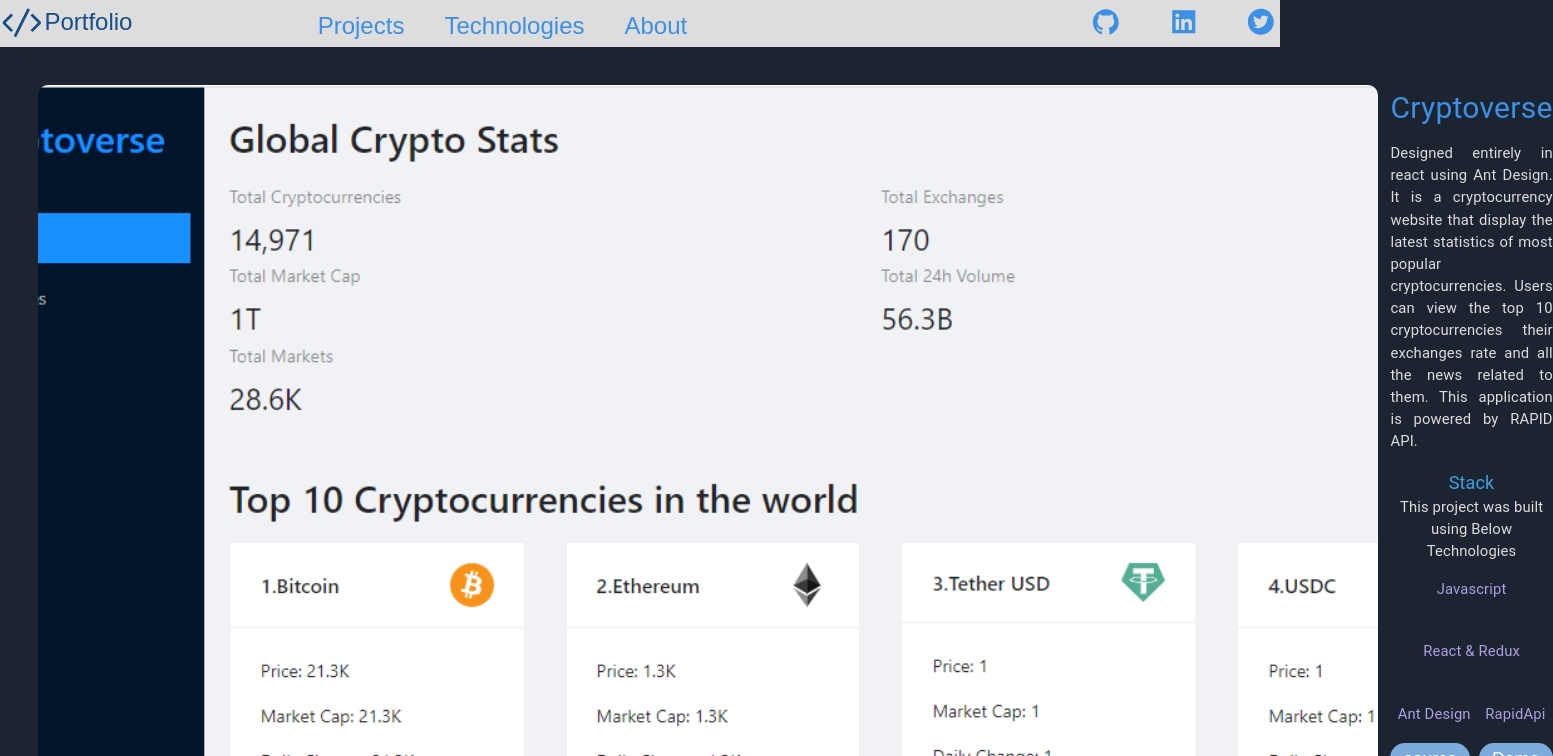
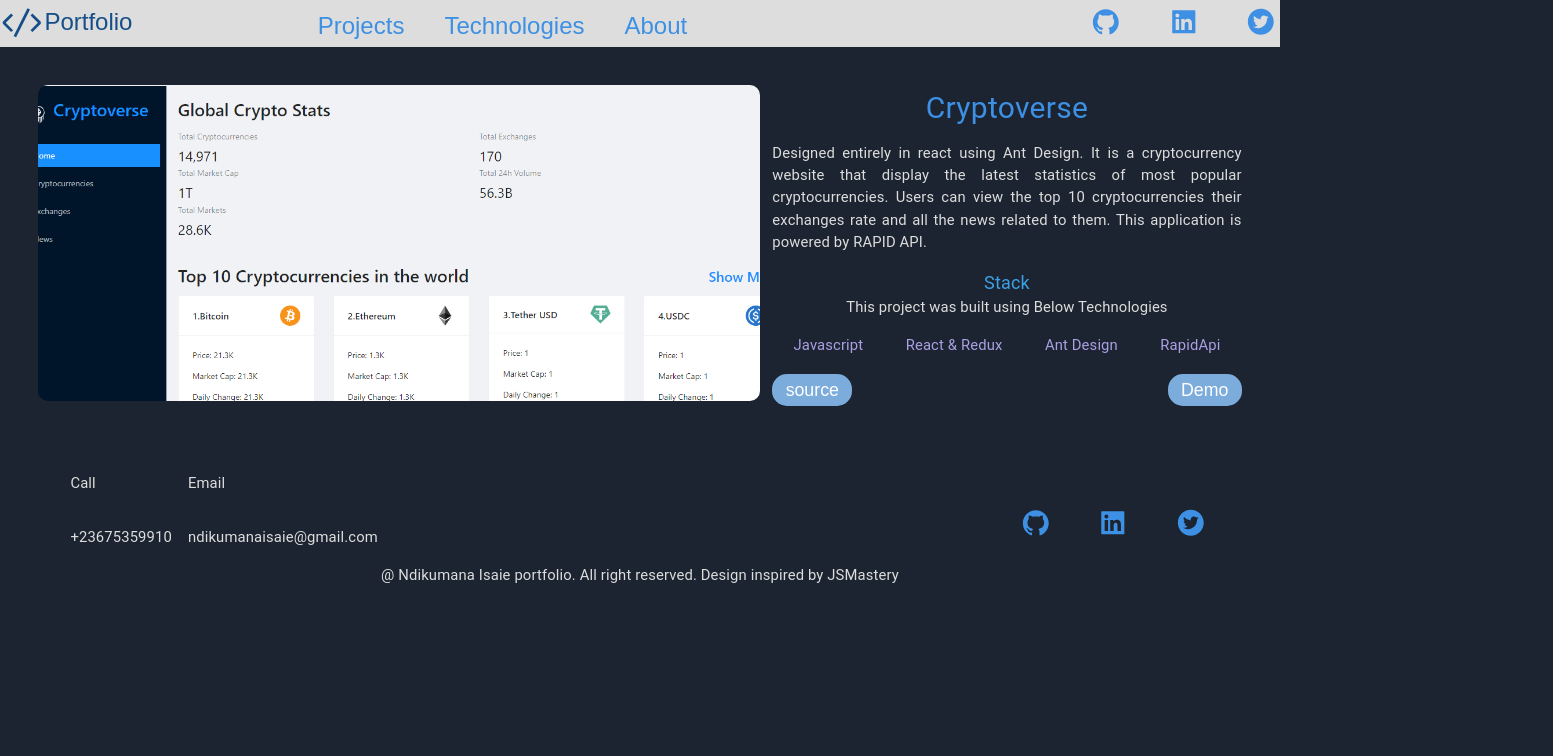
Before and after one commit to ndikumanaisaie/portfolio, a React (Create React App) app: page /project/0 in a window 1280 px wide. Shown: the top 756 px of the page, 1553 px wide, since content can reach past the window. Built offline with nearby package versions, Linux system fonts and the light colour scheme.

Commit message:
Style project details image

```diff
--- a/package.json
+++ b/package.json
@@ -64,6 +64,7 @@
   "name": "portfolio",
   "description": "\"portfolio\" My portfolio website is designed in React, material UI, It includes my top 10 projects and my github Stats.",
   "version": "1.0.0",
+  "predeploy": "npm run build",
   "repository": {
     "type": "git",
     "url": "git+https://github.com/ndikumanaisaie/portfolio.git"
--- a/src/constants/projectsData.js
+++ b/src/constants/projectsData.js
@@ -45,7 +45,7 @@
 		image: feetness,
 		tags: ['React', 'ChatEngine', 'Firebase'],
 		source: 'https://github.com/ndikumanaisaie/feetness_app.git',
-		visit: 'https://ndikumanaisaie.github.io/feetness_app/dist',
+		visit: 'https://feetness.netlify.app/',
 		id: 3,
 	},
 	{
@@ -99,7 +99,7 @@
 		image: ndikumana,
 		tags: ['React', 'JavaScript', 'Material UI', 'Styled Component'],
 		source: 'https://github.com/ndikumanaisaie/portfolio.git',
-		visit: ' https://ndikumanaisaie.github.io/portfolio/dist',
+		visit: 'https://ndikumanaisaie.netlify.app/',
 		id: 9,
 	},
 ];
--- a/src/pages/ProjectDetails.jsx
+++ b/src/pages/ProjectDetails.jsx
@@ -19,9 +19,9 @@
 			}}
 		>
 			<img
+				className="details-img"
 				src={data.image}
 				alt={data.title}
-				style={{ borderRadius: '10px', objectFit: 'cover' }}
 			/>
 			<Stack direction="column">
 				<Typography
--- a/src/styles/style.css
+++ b/src/styles/style.css
@@ -38,3 +38,15 @@
   right: 10%;
   width: 50%;
 }
+
+.details-img {
+  border-radius: 10px;
+  width: 100%;
+}
+
+@media screen and (min-width: 768px) {
+  .details-img {
+    object-fit: cover;
+    width: 60%;
+  }
+}
```
Also changed, not shown: 1 other file (tests, documents, lock files or other folders).
